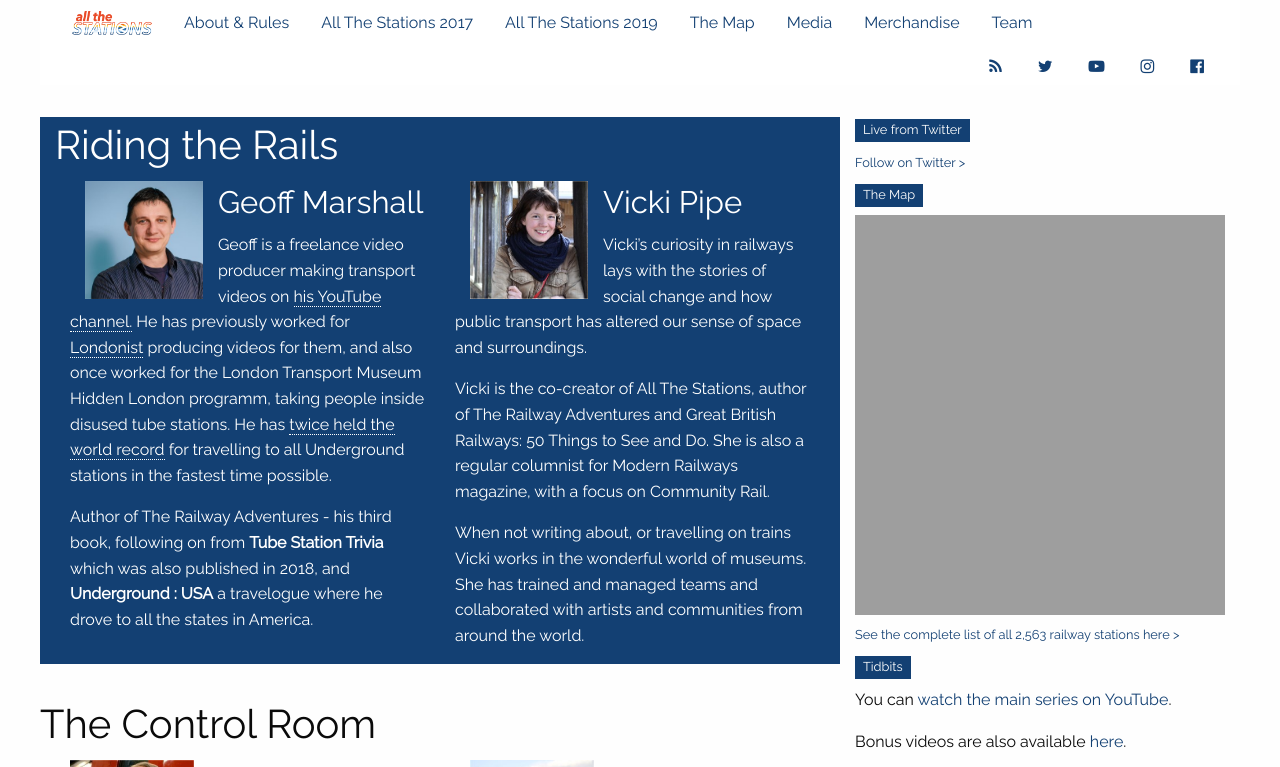
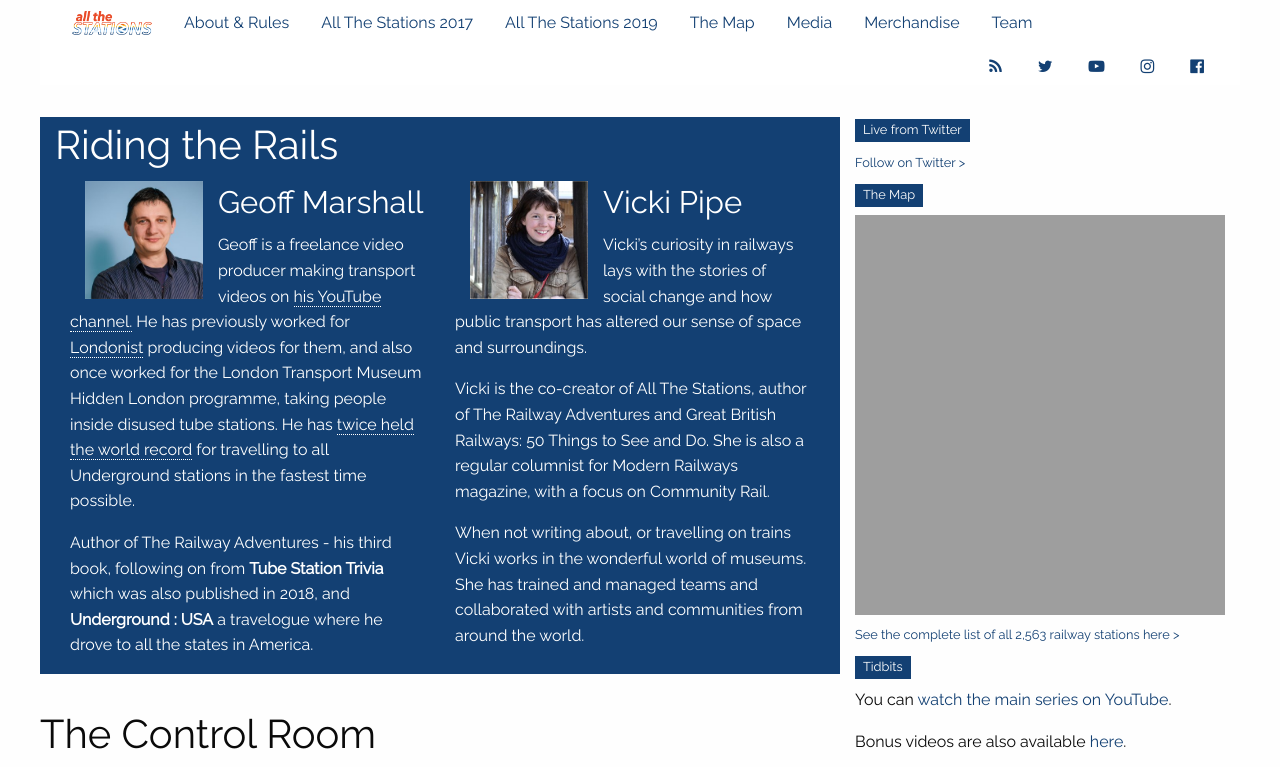
Before and after one commit to khawkins98/all-the-stations, a Jekyll site: the page built from team.md, in a window 1280 px wide and 900 px high, cut to the strip 0-767 px from the top of the window. Built offline with Jekyll 4.4.1, drawn with Linux system fonts in a browser that asks for light colours; nearby versions of some CDN libraries; comment, search, counter and statistics services are not loaded.

Commit message:
Update team.md

```diff
--- a/team.md
+++ b/team.md
@@ -13,7 +13,7 @@
  				<img src="/static/images/geoff.jpg" class="img-rounded">
  			</div>
  			<h3>Geoff Marshall</h3>
- 			<p>Geoff is a freelance video producer making transport videos on <a href="https://www.youtube.com/user/geofftech2">his YouTube channel.</a> He has previously worked for <a href="https://www.youtube.com/user/Londonistvids" target="new">Londonist</a> producing videos for them, and also once worked for the London Transport Museum Hidden London programm, taking people inside disused tube stations. He has <a href="http://www.bbc.co.uk/news/uk-england-london-24203949" target="new">twice held the  world record</a> for travelling to all Underground stations in the fastest time possible.</p>
+ 			<p>Geoff is a freelance video producer making transport videos on <a href="https://www.youtube.com/user/geofftech2">his YouTube channel.</a> He has previously worked for <a href="https://www.youtube.com/user/Londonistvids" target="new">Londonist</a> producing videos for them, and also once worked for the London Transport Museum Hidden London programme, taking people inside disused tube stations. He has <a href="http://www.bbc.co.uk/news/uk-england-london-24203949" target="new">twice held the  world record</a> for travelling to all Underground stations in the fastest time possible.</p>
 			<p>Author of The Railway Adventures - his third book, following on from <strong>Tube Station Trivia</strong> which was also published in 2018, and <strong>Underground : USA</strong> a travelogue where he drove to all the states in America.</p>
  		</div>
  		<div class="column">
```
